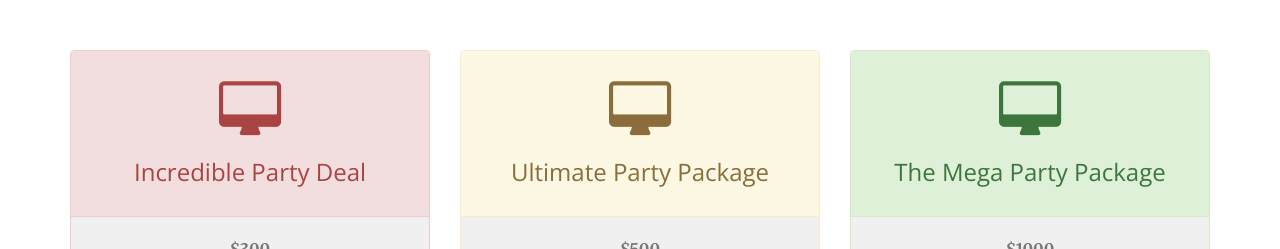
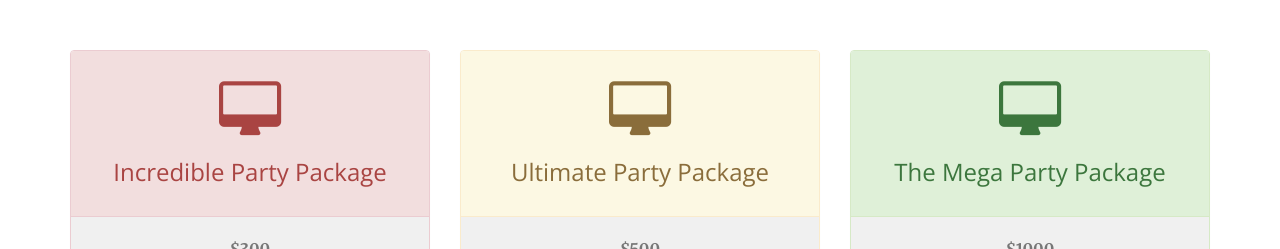
Before and after one commit to nixafblawebdesign/nixafblawebdesign.github.io, a website: page packages.html in a window 1280 px wide. Shown: the part 1529-1778 px from the top of the page. Drawn offline with nearby package versions, Linux system fonts and the light colour scheme.

Commit message:
Update packages.html

```diff
--- a/packages.html
+++ b/packages.html
@@ -166,7 +166,7 @@
                     <div class="panel panel-danger panel-pricing">
                         <div class="panel-heading">
                             <i class="fa fa-desktop"></i>
-                            <h3>Incredible Party Deal</h3>
+                            <h3>Incredible Party Package</h3>
                         </div>
                         <div class="panel-body text-center">
                             <p><strong>$300</strong></p>
```
